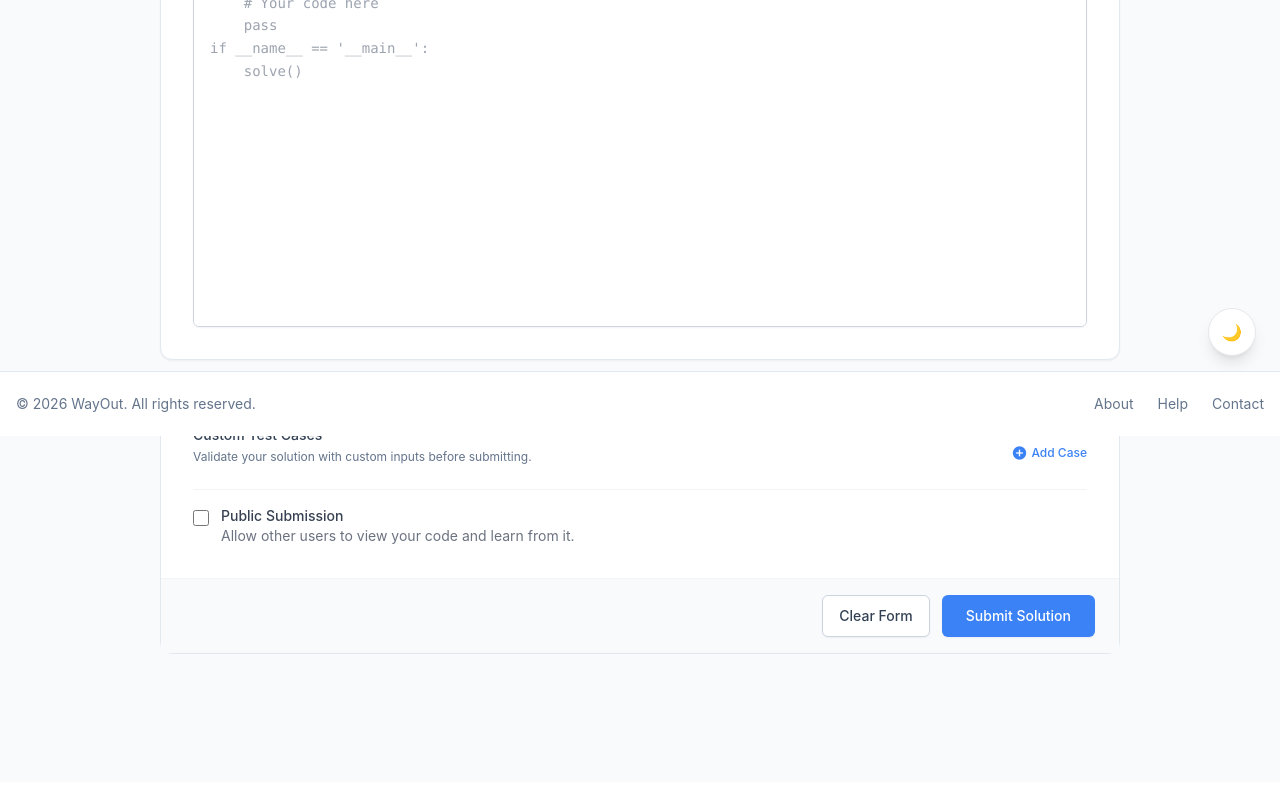
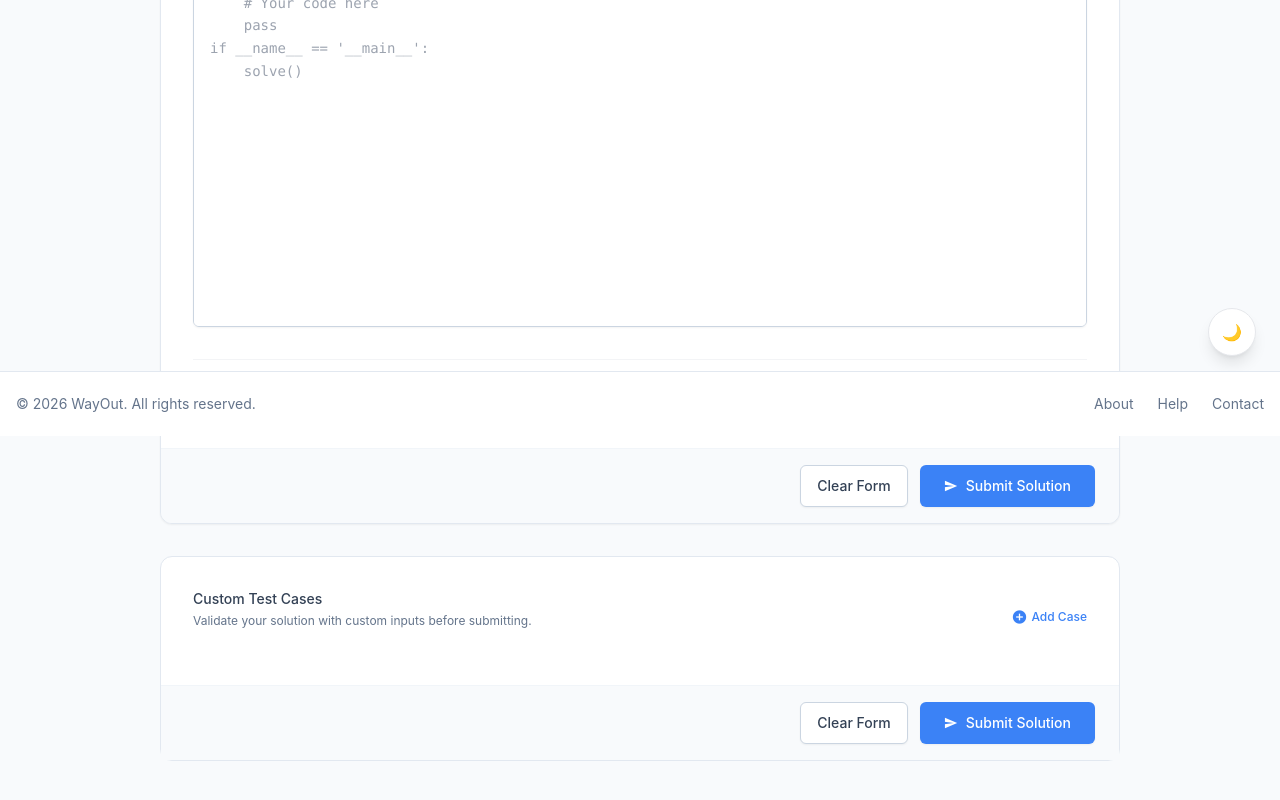
Before and after one commit to team-dopamine/wayout-web, a React (Create React App) app: page /solution-submit in a window 1280 px wide. Shown: the part 364-1164 px from the top of the page. Built offline with nearby package versions, Linux system fonts and the light colour scheme.

Commit message:
[Fix](WO-57): Solution Submit 페이지 내 UI 오류 수정 (#10)

```diff
--- /dev/null
+++ b/src/components/common/FormActionButtons.tsx
@@ -0,0 +1,44 @@
+/**제출용 버튼 컴포넌트 */
+type Props = {
+  leftLabel?: string;
+  rightLabel: string;
+
+  onLeftClick?: () => void;
+  onRightClick?: () => void;
+
+  rightIconName?: string;
+  disabledRight?: boolean;
+};
+
+export default function FormActionButtons({
+  leftLabel = 'Clear Form',
+  rightLabel,
+  onLeftClick,
+  onRightClick,
+  rightIconName,
+  disabledRight,
+}: Props) {
+  return (
+    <div className="flex justify-end gap-3">
+      <button
+        type="button"
+        onClick={onLeftClick}
+        className="inline-flex items-center rounded-md border border-slate-300 bg-white px-4 py-2.5 text-sm font-medium text-slate-700 shadow-sm focus:outline-none focus:ring-2 focus:ring-blue-500 dark:border-slate-600 dark:bg-slate-700 dark:text-slate-200"
+      >
+        {leftLabel}
+      </button>
+
+      <button
+        type="button"
+        onClick={onRightClick}
+        disabled={disabledRight}
+        className="inline-flex items-center rounded-md bg-blue-500 px-6 py-2.5 text-sm font-medium text-white shadow-sm focus:outline-none focus:ring-2 focus:ring-blue-500 disabled:cursor-not-allowed disabled:opacity-50"
+      >
+        {rightIconName ? (
+          <span className="material-icons mr-2 text-sm">{rightIconName}</span>
+        ) : null}
+        {rightLabel}
+      </button>
+    </div>
+  );
+}
--- a/src/components/common/MaterialSymbol.tsx
+++ b/src/components/common/MaterialSymbol.tsx
@@ -1,11 +1,9 @@
-/**material symbols 공톰 컴포넌트 */
+/** material icons 공통 컴포넌트 */
 type Props = {
   name: string;
   className?: string;
 };
 
 export default function MaterialSymbol({ name, className }: Props) {
-  return (
-    <span className={`material-symbols-outlined leading-none ${className ?? ''}`}>{name}</span>
-  );
+  return <span className={`material-icons leading-none ${className ?? ''}`}>{name}</span>;
 }
--- a/src/components/solutionsubmit/CustomTestCasesSection.tsx
+++ b/src/components/solutionsubmit/CustomTestCasesSection.tsx
@@ -1,8 +1,8 @@
 /** 커스텀 테스트 케이스 전체 섹션 컴포넌트 */
-import { useEffect, useState } from 'react';
+import { useEffect, useRef, useState } from 'react';
 import type { CustomTestCase, CustomTestCasesChangePayload } from './types';
 import { CustomTestCaseItem } from './CustomTestCaseItem';
-import { PublicSubmissionCheckbox } from './PublicSubmissionCheckbox';
+import FormActionButtons from '../common/FormActionButtons';
 
 interface Props {
   onChange: (payload: CustomTestCasesChangePayload) => void;
@@ -10,11 +10,16 @@ interface Props {
 
 export default function CustomTestCasesSection({ onChange }: Props) {
   const [cases, setCases] = useState<CustomTestCase[]>([]);
-  const [isPublic, setIsPublic] = useState(false);
+
+  const onChangeRef = useRef(onChange);
 
   useEffect(() => {
-    onChange({ cases, isPublic });
-  }, [cases, isPublic, onChange]);
+    onChangeRef.current = onChange;
+  });
+
+  useEffect(() => {
+    onChangeRef.current({ cases, isPublic: false });
+  }, [cases]);
 
   const addCase = () => {
     setCases((prev) => [...prev, { id: crypto.randomUUID(), input: '', output: '' }]);
@@ -22,7 +27,10 @@ export default function CustomTestCasesSection({ onChange }: Props) {
 
   const clearForm = () => {
     setCases([]);
-    setIsPublic(false);
+  };
+
+  const submit = () => {
+    console.log('submit solution', cases);
   };
 
   const updateCase = (id: string, field: 'input' | 'output', value: string) => {
@@ -72,26 +80,16 @@ export default function CustomTestCasesSection({ onChange }: Props) {
             />
           ))}
         </div>
-
-        <PublicSubmissionCheckbox checked={isPublic} onChange={setIsPublic} />
       </div>
 
       {/* 하단 버튼 영역 */}
       <div className="flex justify-end gap-3 border-t border-slate-100 bg-slate-50 px-4 py-4 dark:border-slate-700 dark:bg-slate-700/50 sm:px-6">
-        <button
-          type="button"
-          onClick={clearForm}
-          className="rounded-md border border-slate-300 bg-white px-4 py-2.5 text-sm font-medium text-slate-700 shadow-sm focus:outline-none focus:ring-2 focus:ring-blue-500 dark:border-slate-600 dark:bg-slate-700 dark:text-slate-200"
-        >
-          Clear Form
-        </button>
-
-        <button
-          type="button"
-          className="rounded-md bg-blue-500 px-6 py-2.5 text-sm font-medium text-white shadow-sm focus:outline-none focus:ring-2 focus:ring-blue-500"
-        >
-          Submit Solution
-        </button>
+        <FormActionButtons
+          rightLabel="Submit Solution"
+          rightIconName="send"
+          onLeftClick={clearForm}
+          onRightClick={submit}
+        />
       </div>
     </section>
   );
--- a/src/components/solutionsubmit/SolutionCodeCard/SolutionCodeCard.tsx
+++ b/src/components/solutionsubmit/SolutionCodeCard/SolutionCodeCard.tsx
@@ -4,6 +4,8 @@ import ProblemIdField from './ProblemIdField';
 import LanguageSelectField from './LanguageSelectField';
 import SourceCodeEditor from './SourceCodeEditor';
 import type { LanguageOption, SolutionCodeCardValue } from './types';
+import { PublicSubmissionCheckbox } from '../PublicSubmissionCheckbox';
+import FormActionButtons from '@/components/common/FormActionButtons';
 
 type Props = {
   value: SolutionCodeCardValue;
@@ -11,6 +13,13 @@ type Props = {
 
   languageOptions?: LanguageOption[];
   enableLoadFromFile?: boolean;
+
+  isPublic?: boolean;
+  onPublicChange?: (checked: boolean) => void;
+
+  /** ✅ 하단 버튼 액션은 부모가 결정 */
+  onClear?: () => void;
+  onSubmit?: () => void;
 
   className?: string;
 };
@@ -35,13 +44,16 @@ export default function SolutionCodeCard({
   onChange,
   languageOptions,
   enableLoadFromFile = true,
+  isPublic,
+  onPublicChange,
+  onClear,
+  onSubmit,
   className,
 }: Props) {
   const options = languageOptions ?? DEFAULT_LANGUAGES;
   const currentLanguage = options.find((o) => o.value === value.language) ?? options[0];
 
   const fileInputRef = useRef<HTMLInputElement | null>(null);
-
   const accept = useMemo(() => '.txt,.py,.js,.ts,.cpp,.c,.java,.go,.rs', []);
 
   const handleLoadFromFileClick = () => {
@@ -57,10 +69,21 @@ export default function SolutionCodeCard({
     } catch {}
   };
 
+  // ✅ onClear를 안 넘기면 기본 동작(입력값 초기화)으로 fallback
+  const handleClear = () => {
+    if (onClear) return onClear();
+    onChange({ ...value, problemId: '', code: '' });
+  };
+
+  // ✅ onSubmit이 없으면 아무 동작 안 함(혹은 TODO 처리)
+  const handleSubmit = () => {
+    onSubmit?.();
+  };
+
   return (
     <section
       className={[
-        'overflow-hidden rounded-xl border border-slate-200 bg-white shadow-sm transition-shadow hover:shadow-lg',
+        'overflow-hidden rounded-xl border border-slate-200 bg-white shadow-sm',
         'dark:border-slate-700 dark:bg-slate-800',
         className ?? '',
       ].join(' ')}
@@ -95,6 +118,19 @@ export default function SolutionCodeCard({
           accept={accept}
           onFileSelected={handleFileSelected}
         />
+
+        {typeof isPublic === 'boolean' && onPublicChange && (
+          <PublicSubmissionCheckbox checked={isPublic} onChange={onPublicChange} />
+        )}
+      </div>
+
+      <div className="flex justify-end border-t border-slate-100 bg-slate-50 px-4 py-4 dark:border-slate-700 dark:bg-slate-700/50 sm:px-6">
+        <FormActionButtons
+          rightLabel="Submit Solution"
+          rightIconName="send"
+          onLeftClick={handleClear}
+          onRightClick={handleSubmit}
+        />
       </div>
     </section>
   );
--- a/src/pages/SolutionSubmitPage.tsx
+++ b/src/pages/SolutionSubmitPage.tsx
@@ -10,10 +10,22 @@ export default function SolutionSubmitPage() {
     code: '',
   });
 
+  const [isPublic, setIsPublic] = useState(false);
+
   return (
     <div className="min-h-screen bg-slate-50 transition-colors dark:bg-slate-900">
       <main className="mx-auto w-full max-w-5xl space-y-8 px-4 py-10 pb-32 text-slate-900 dark:text-slate-100 sm:px-6 lg:px-8">
-        <SolutionCodeCard value={value} onChange={setValue} />
+        <SolutionCodeCard
+          value={value}
+          onChange={setValue}
+          isPublic={isPublic}
+          onPublicChange={setIsPublic}
+          onClear={() => {
+            setValue({ problemId: '', language: value.language, code: '' });
+          }}
+          onSubmit={() => {}}
+        />
+
         {/** TODO: 커스텀 테스트 케이스 상태 연동 필요 */}
         <CustomTestCasesSection onChange={() => {}} />
       </main>
```
